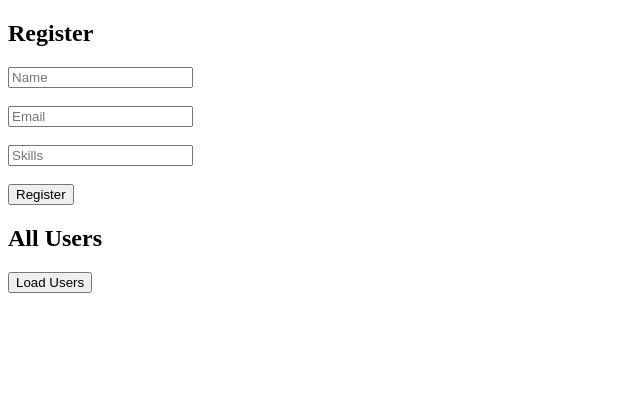
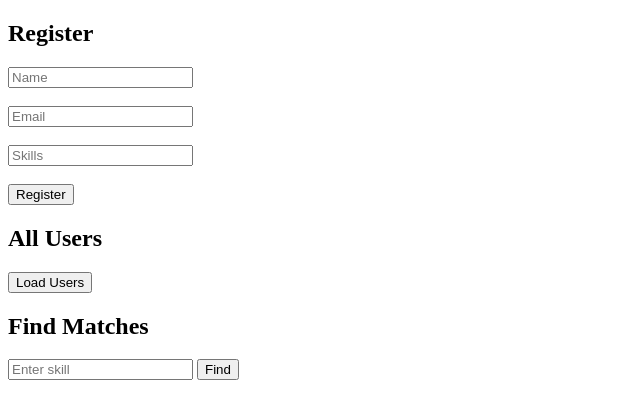
Before and after one commit to Rashi-goswami/minifullstack, a plain HTML site: page frontend/index.html in a window 1280 px wide. Shown: the whole page, without its empty margins (0-640 px from the left). Drawn offline with Linux system fonts and the light colour scheme.

Commit message:
matchmaking intial added

```diff
--- a/frontend/index.html
+++ b/frontend/index.html
@@ -20,5 +20,12 @@
 
 <script src="script.js"></script>
 
+<h2>Find Matches</h2>
+
+<input type="text" id="searchSkill" placeholder="Enter skill">
+<button onclick="findMatches()">Find</button>
+
+<ul id="matchList"></ul>
+
 </body>
 </html>
--- a/frontend/script.js
+++ b/frontend/script.js
@@ -31,3 +31,19 @@ async function getUsers() {
         list.appendChild(li);
     });
 }
+
+async function findMatches() {
+    const skill = document.getElementById('searchSkill').value;
+
+    const res = await fetch(`${API}/match/${skill}`);
+    const data = await res.json();
+
+    const list = document.getElementById('matchList');
+    list.innerHTML = "";
+
+    data.forEach(user => {
+        const li = document.createElement('li');
+        li.innerText = `${user.name} - ${user.skills}`;
+        list.appendChild(li);
+    });
+}
```
Also changed, not shown: backend/server.js (+11 -0 lines).
